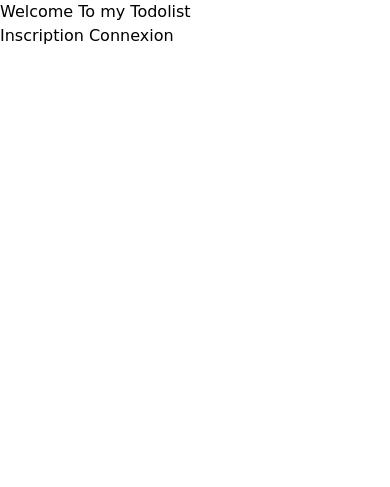
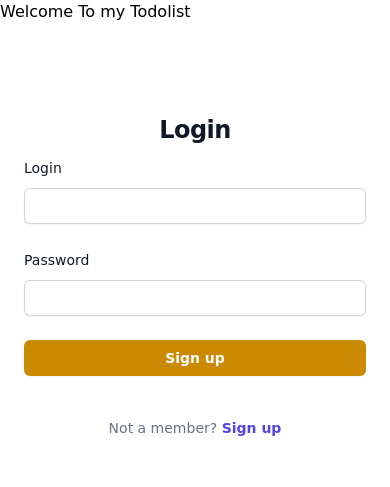
Before and after one commit to guangquan-ye/super-reminder, a PHP site: page / in a window 390 px wide. Shown: the top 487 px of the page. Run offline with PHP 8.4, Linux system fonts and the light colour scheme; some libraries are stand-ins or nearby versions; some web fonts are replaced.

Commit message:
add some auth features

```diff
--- a/index.php
+++ b/index.php
@@ -74,21 +74,87 @@ if(isset($_POST["login"])){
     <link rel="stylesheet" href="https://cdnjs.cloudflare.com/ajax/libs/font-awesome/4.7.0/css/font-awesome.min.css">
     <script src="https://cdn.tailwindcss.com"></script>
     <link rel="stylesheet" href="./style/style.css">
-    <script defer src="./script/header.js"></script>
     <script defer src="./script/auth.js"></script>
-    <script defer src="./script/todolist.js"></script>
-
     <title>Todolist</title>
 </head>
 
 <body>
     <h1>Welcome To my Todolist</h1>
 
-    <a href="" id="signUpDisplay">Inscription</a>
-    <a href="" id="signInDisplay">Connexion</a>
-  </div>
+    <div class="flex min-h-full flex-col justify-center px-6 py-12 lg:px-8" id="signInFormDisplay">
+    <div class="sm:mx-auto sm:w-full sm:max-w-sm">
+      <h2 class="mt-10 text-center text-2xl font-bold leading-9 tracking-tight text-gray-900">Login</h2>
+      <h2 class="mt-1 text-center text-2xl font-bold leading-9 tracking-tight text-sky-500" id="signInMsg"></h2>
+    </div>
 
-  <div id="formDisplayDiv"></div>
+    <div class="mt-1 sm:mx-auto sm:w-full sm:max-w-sm">
+      <form class="space-y-6" action="#" method="POST" id="signInForm" action="index.php">
+        <div>
+          <label for="login" class="block text-sm font-medium leading-6 text-gray-900">Login</label>
+          <div class="mt-2">
+            <input name="signInLogin" type="text" required class="block w-full rounded-md border-0 py-1.5 text-gray-900 shadow-sm ring-1 ring-inset ring-gray-300 placeholder:text-gray-400 focus:ring-2 focus:ring-inset focus:ring-indigo-600 sm:text-sm sm:leading-6">
+          </div>
+        </div>
+
+        <div>
+          <div class="flex items-center justify-between">
+            <label for="password" class="block text-sm font-medium leading-6 text-gray-900">Password</label>
+          </div>
+          <div class="mt-2">
+            <input  name="signInPwd" type="password" autocomplete="current-password" required class="block w-full rounded-md border-0 py-1.5 text-gray-900 shadow-sm ring-1 ring-inset ring-gray-300 placeholder:text-gray-400 focus:ring-2 focus:ring-inset focus:ring-indigo-600 sm:text-sm sm:leading-6">
+          </div>
+        </div>
+
+        <div>
+          <button type="submit" id="signInBtn" class="flex w-full justify-center rounded-md bg-yellow-600 px-3 py-1.5 text-sm font-semibold leading-6 text-white shadow-sm hover:bg-indigo-500 focus-visible:outline focus-visible:outline-2 focus-visible:outline-offset-2 focus-visible:outline-indigo-600">Sign up</button>
+        </div>
+      </form>
+      <p class="mt-10 text-center text-sm text-gray-500">
+      Not a member?
+      <a href="" id="signUpDisplayBtn" class="font-semibold leading-6 text-indigo-600 hover:text-indigo-500">Sign up</a>
+    </p>
+    </div>
+</div>
+
+<div class="flex min-h-full flex-col justify-center px-6 py-12 lg:px-8" id="signUpFormDisplay">
+        <div class="sm:mx-auto sm:w-full sm:max-w-sm">
+          <h2 class="mt-10 text-center text-2xl font-bold leading-9 tracking-tight text-gray-900">Register</h2>
+          <h2 class="mt-1 text-center text-2xl font-bold leading-9 tracking-tight text-gray-900" id="signUpMsg"></h2>
+        </div>
+
+        <div class="mt-1 sm:mx-auto sm:w-full sm:max-w-sm">
+          <form class="space-y-6" action="#" method="POST" id="signUpForm" action="index.php">
+            <div>
+              <label for="login" class="block text-sm font-medium leading-6 text-gray-900">Login</label>
+              <div class="mt-2">
+                <input name="signUpLogin" type="text" required class="block w-full rounded-md border-0 py-1.5 text-gray-900 shadow-sm ring-1 ring-inset ring-gray-300 placeholder:text-gray-400 focus:ring-2 focus:ring-inset focus:ring-indigo-600 sm:text-sm sm:leading-6">
+              </div>
+            </div>
+
+            <div>
+              <div class="flex items-center justify-between">
+                <label for="password" class="block text-sm font-medium leading-6 text-gray-900">Password</label>
+              </div>
+              <div class="mt-2">
+                <input  name="signUpPwd" type="password" autocomplete="current-password" required class="block w-full rounded-md border-0 py-1.5 text-gray-900 shadow-sm ring-1 ring-inset ring-gray-300 placeholder:text-gray-400 focus:ring-2 focus:ring-inset focus:ring-indigo-600 sm:text-sm sm:leading-6">
+              </div>
+              <label for="password" class="block text-sm font-medium leading-6 text-gray-900">Password Confirm</label>
+              <div class="mt-2">
+                <input  name="signUpPwdConf" type="password" autocomplete="current-password" required class="block w-full rounded-md border-0 py-1.5 text-gray-900 shadow-sm ring-1 ring-inset ring-gray-300 placeholder:text-gray-400 focus:ring-2 focus:ring-inset focus:ring-indigo-600 sm:text-sm sm:leading-6">
+              </div>
+            </div>
+
+            <div>
+              <button type="submit" id="signUpBtn" class="flex w-full justify-center rounded-md bg-yellow-600 px-3 py-1.5 text-sm font-semibold leading-6 text-white shadow-sm hover:bg-yellow-500 focus-visible:outline focus-visible:outline-2 focus-visible:outline-offset-2 focus-visible:outline-yellow-600">Sign up</button>
+            </div>
+          </form>
+          <p class="mt-10 text-center text-sm text-gray-500">
+            Already a member?
+      <a href="" id="signInDisplayBtn" class="font-semibold leading-6 text-indigo-600 hover:text-indigo-500">Sign In</a>
+    </p>
+        </div>
+</div>
+
 
 </body>
 
--- a/script/auth.js
+++ b/script/auth.js
@@ -1,34 +1,26 @@
-const signUpDisplay = document.querySelector('#signUpDisplay');
-const signInDisplay = document.querySelector('#signInDisplay');
-const formDisplayDiv = document.querySelector('#formDisplayDiv');
+const signUpFormDisplay = document.querySelector('#signUpFormDisplay');
+const signInFormDisplay = document.querySelector('#signInFormDisplay');
+const signInBtn = document.querySelector('#signInBtn');
+const signUpBtn = document.querySelector('#signUpBtn');
+const signUpDisplayBtn = document.querySelector('#signUpDisplayBtn');
+const signInDisplayBtn = document.querySelector('#signInDisplayBtn');
 
-
-function toggleDisplay() {
-    if (formDisplayDiv.style.display === "block") {
-        formDisplayDiv.style.display = "none";
-    }
-    else {
-        formDisplayDiv.style.display = "block";
-    }
+function hideSignUpForm() {
+    signUpFormDisplay.style.display = "none";
 }
 
+signInDisplayBtn.addEventListener('click', (ev) => {
+    ev.preventDefault();
+    signInFormDisplay.style.display = "block";
+    signUpFormDisplay.style.display = "none";
+});
 
-signUpDisplay.addEventListener('click', (ev) => {
+signUpDisplayBtn.addEventListener('click', (ev) => {
     ev.preventDefault();
-    toggleDisplay();
+    signUpFormDisplay.style.display = "block";
+    signInFormDisplay.style.display = "none";
+});
 
-    fetch('./inscription.html', {
-        method: 'GET',
-
-    }).then((response) => {
-        return response.text();
-
-    }
-    ).then((formDisplay) => {
-
-        formDisplayDiv.innerHTML = "";
-        formDisplayDiv.innerHTML = formDisplay;
-        const signUpBtn = document.querySelector('#signUpBtn');
 signUpBtn.addEventListener('click', (ev) => {
     ev.preventDefault();
     const signUpForm = document.querySelector('#signUpForm');
@@ -44,27 +36,16 @@ signUpDisplay.addEventListener('click', (ev) => {
         signUpMsg.innerHTML = "";
         signUpMsg.innerHTML = data;
 
+        setTimeout(function() {
+            window.location.href = './index.php';
+        }, 2000);
+
     });
 });
-    })
-});
 
-signInDisplay.addEventListener('click', (ev) => {
-    ev.preventDefault();
-    toggleDisplay();
 
-    fetch('./connexion.html', {
-        method: 'GET',
 
-    }).then((response) => {
-        return response.text();
 
-    }
-    ).then((formDisplay) => {
-        const formDisplayDiv = document.querySelector('#formDisplayDiv');
-        formDisplayDiv.innerHTML = "";
-        formDisplayDiv.innerHTML = formDisplay;
-        const signInBtn = document.querySelector('#signInBtn');
 signInBtn.addEventListener('click', (ev) => {
     ev.preventDefault();
     const signInForm = document.querySelector('#signInForm');
@@ -80,7 +61,12 @@ signInDisplay.addEventListener('click', (ev) => {
         signInMsg.innerHTML = "";
         signInMsg.innerHTML = data;
 
+        setTimeout(function() {
+            window.location.href = './todo.php';
+        }, 2000);
+
     });
 });
-    })
-});
+
+
+hideSignUpForm();
```
Also changed, not shown: connexion.html (deleted, +0 -31 lines), inscription.html (deleted, +0 -35 lines). Lines whose indentation alone changed are shown as unchanged.
